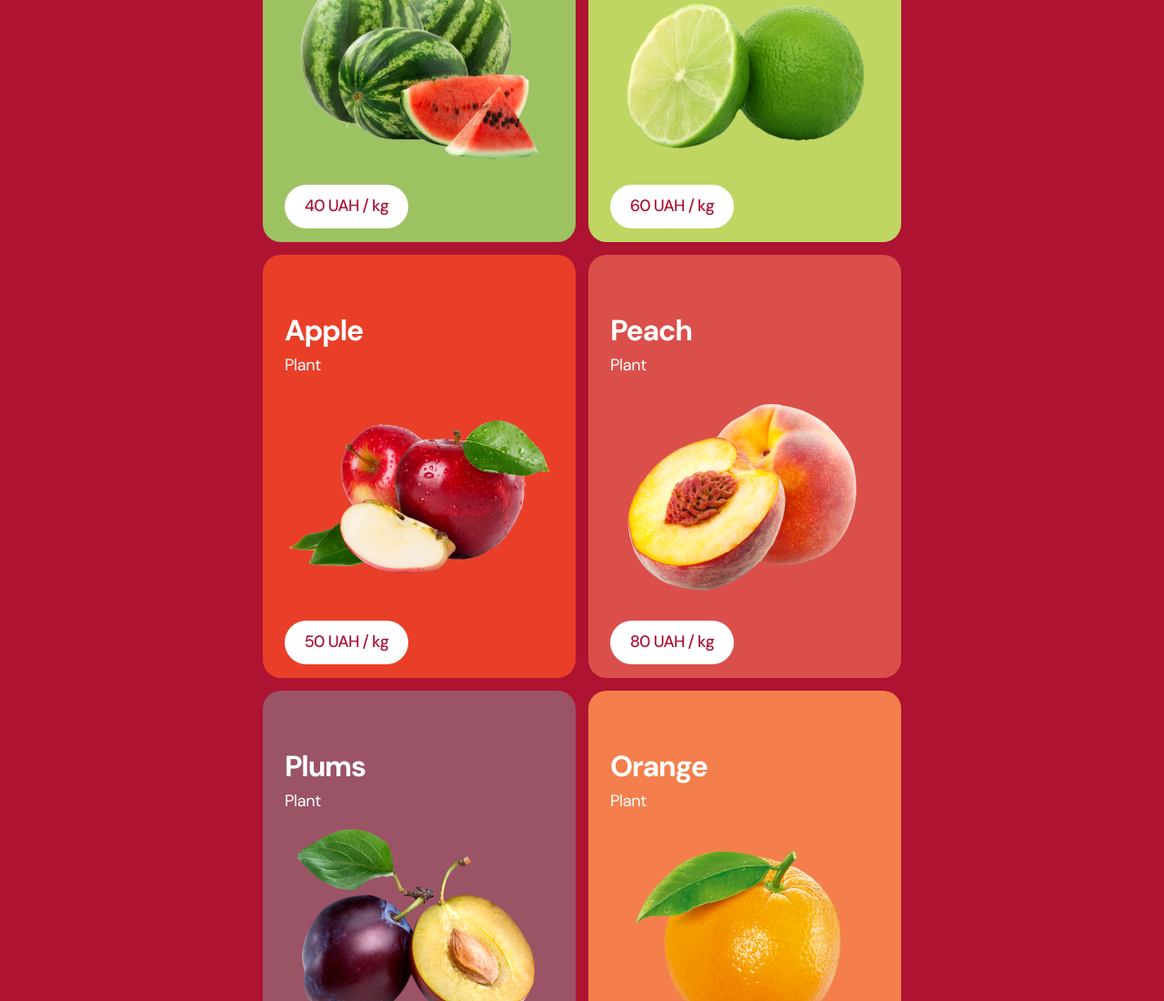
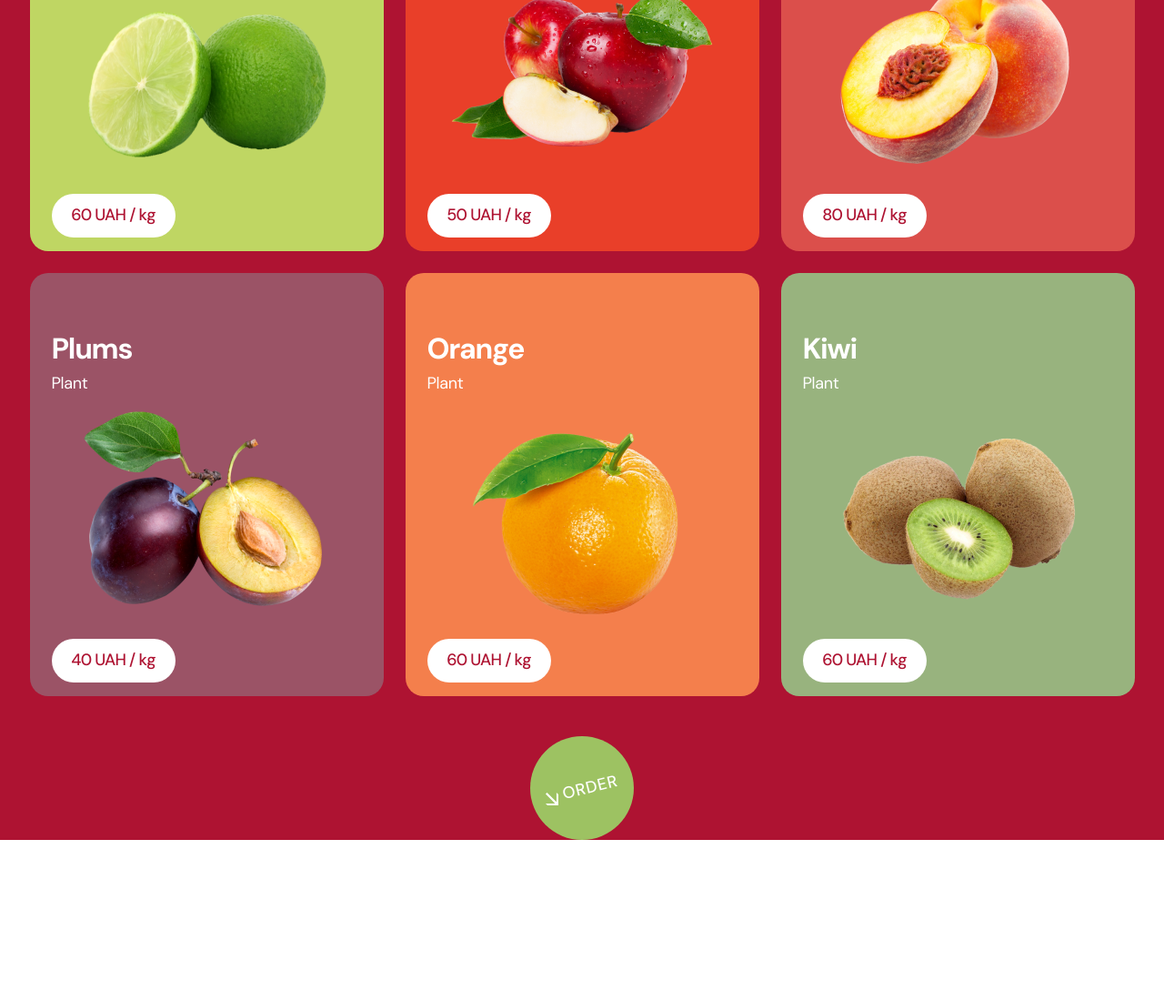
Before and after one commit to samuelzj/Fruits, a plain HTML site: page index.html in a window 1280 px wide. Shown: the part 834-1934 px from the top of the page at 91% size. After the commit the page ends 1757 px from the top, so only its background shows below. Drawn offline with nearby package versions, Linux system fonts and the light colour scheme.

Commit message:
dodane kiwi

```diff
--- a/css/styles.css
+++ b/css/styles.css
@@ -6,13 +6,11 @@
   list-style: none;
   padding-left: 0;
   margin: 0;
-  row-gap: 14px;
+  gap: 14px;
 }
 
 .fruits__container {
   max-width: 375px;
-  padding-left: 20px;
-  padding-right: 20px;
   margin: auto;
 }
 
@@ -85,6 +83,10 @@ ul.fruits__list {
 }
 
 .fruits__orange {
+  display: none;
+}
+
+.fruits__kiwi {
   display: none;
 }
 
@@ -187,8 +189,6 @@ ul.fruits__list {
 @media screen and (min-width: 768px) {
   .fruits__container {
     max-width: 768px;
-    padding-left: 32px;
-    padding-right: 32px;
   }
 
   .fruits__first {
@@ -198,10 +198,6 @@ ul.fruits__list {
   .fruits__title {
     font-size: 40px;
     line-height: 110%;
-  }
-
-  .fruits__list {
-    column-gap: 14px;
   }
 
   .fruits__plums {
@@ -258,3 +254,24 @@ ul.fruits__list {
     border-radius: 100%;
   }
 }
+
+/* desktop */
+
+@media screen and (min-width: 1280px) {
+  .fruits__container {
+    max-width: 1280px;
+  }
+
+  .fruits__list {
+    gap: 24px;
+  }
+
+  .fruits__item {
+    width: 389px;
+  }
+
+  .fruits__kiwi {
+    background-color: #98b37e;
+    display: block;
+  }
+}
--- a/index.html
+++ b/index.html
@@ -135,6 +135,19 @@
                             <button type="button" class="fruits__price">60 UAH / kg</button>
                         </div>
                     </li>
+                    <li class="fruits__group">
+                        <div class="fruits__item fruits__kiwi">
+                            <div class="fruits-item-description">
+                                <h3 class="fruits__subtitle">Kiwi</h3>
+                                <p class="fruits__description">Plant</p>
+                            </div>
+                            <div class="fruits__img">
+                                <img srcset="./images/kiwi.png, ./images/kiwi-2x.png 2x" src="./images/kiwi.png"
+                                    alt="Kiwi" width="295" height="251">
+                            </div>
+                            <button type="button" class="fruits__price">60 UAH / kg</button>
+                        </div>
+                    </li>
                 </ul>
                 <button type="button" class="fruits__order">
                     <svg class="fruits__order_icon" width="14" height="14">
```
